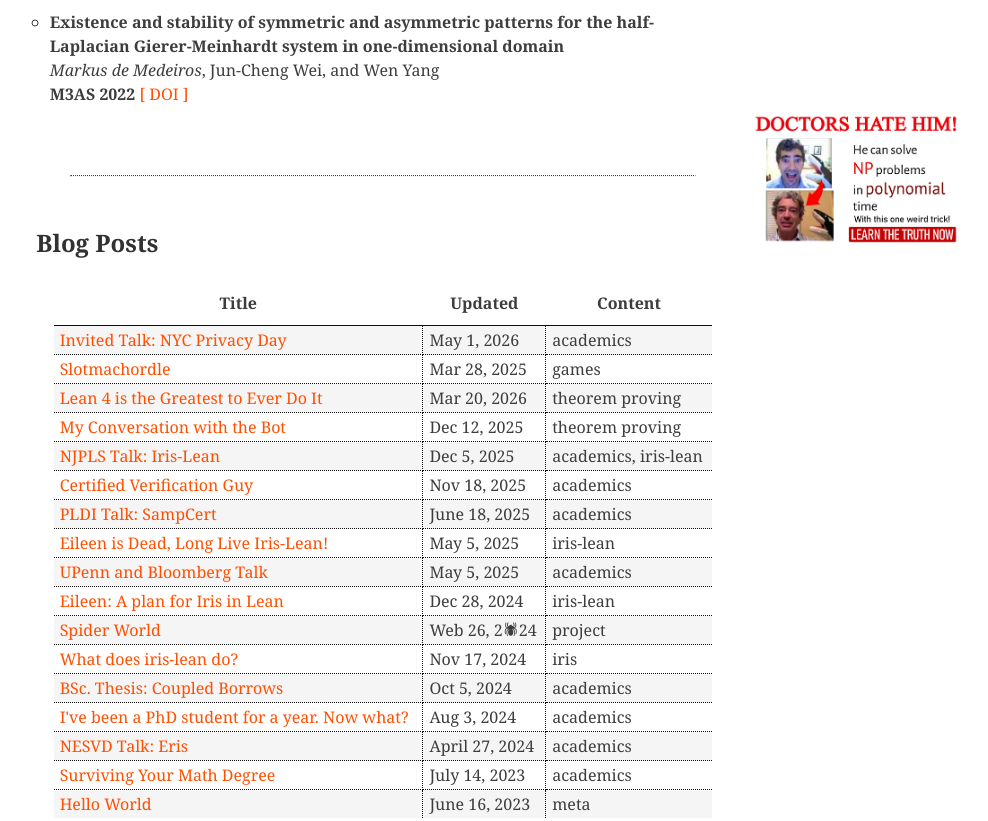
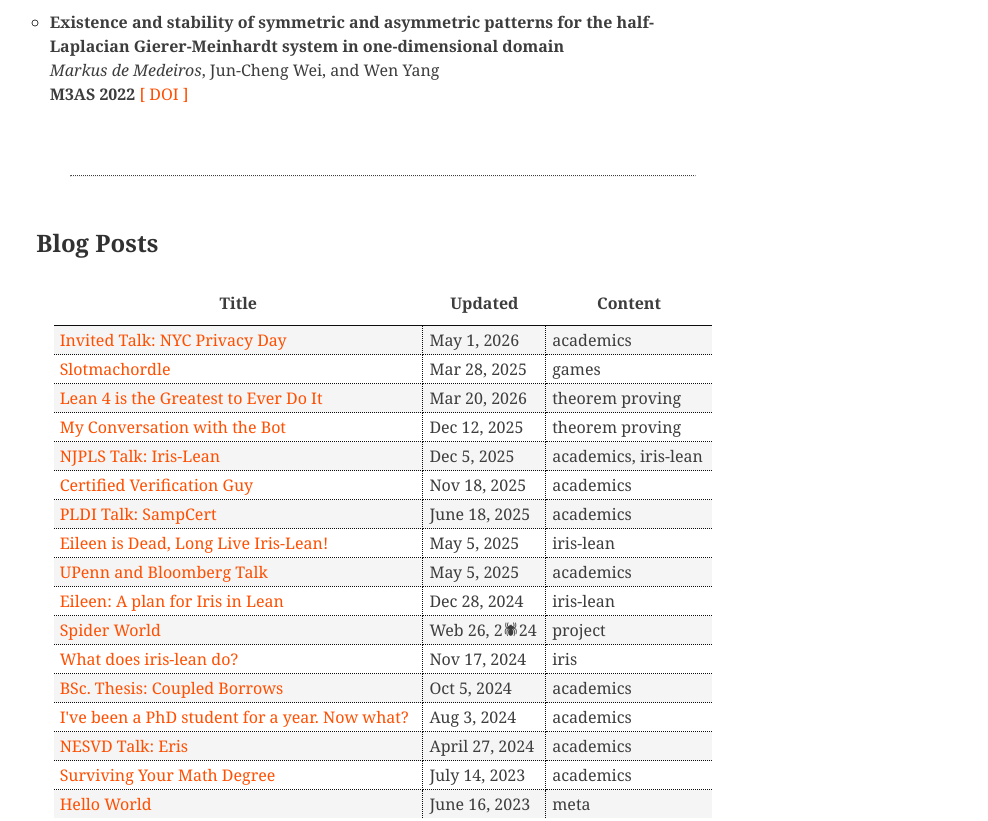
Before and after one commit to markusdemedeiros/markusdemedeiros.github.io, a plain HTML site: page index.html in a window 1280 px wide. Shown: the part 1569-2390 px from the top of the page, without its empty margins (257-1245 px from the left). Drawn offline with Linux system fonts and the light colour scheme.

Commit message:
remove clickbait

```diff
--- a/index.html
+++ b/index.html
@@ -140,7 +140,7 @@
     <br>
     <hr>
 
-     <a href="https://www.youtube.com/watch?v=xvFZjo5PgG0"><img src="img/JOEL.jpg" alt="" class="margin-img margin-img--joel"></a>
+     <!-- <a href="https://www.youtube.com/watch?v=xvFZjo5PgG0"><img src="img/JOEL.jpg" alt="" class="margin-img margin-img--joel"></a> -->
 
     <h2> Blog Posts </h2>
     <table align="center" class="blog__posts_table">
```
